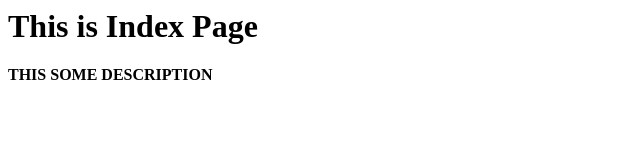
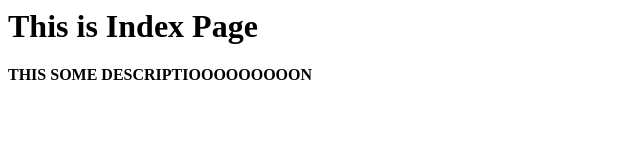
Before and after one commit to trojan302/shopping, a plain HTML site: page index.html in a window 1280 px wide. Shown: the whole page, without its empty margins (0-640 px from the left). Drawn offline with Linux system fonts and the light colour scheme.

Commit message:
My Description.....

```diff
--- a/index.html
+++ b/index.html
@@ -1,6 +1,6 @@
 <html>
 <body>
 	<h1>This is Index Page</h1>
-	<p><b>THIS SOME DESCRIPTION</b></p>
+	<p><b>THIS SOME DESCRIPTIOOOOOOOOON</b></p>
 </body>
 </html>
```
